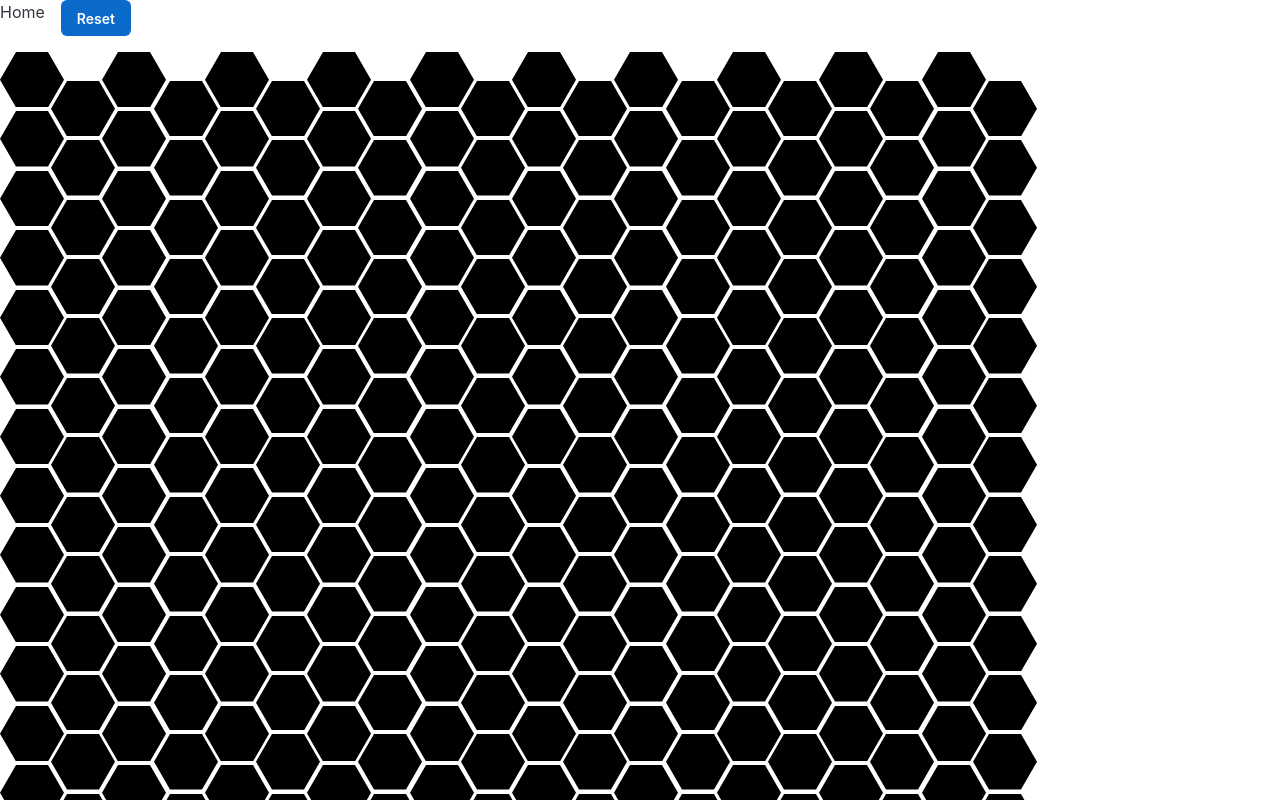
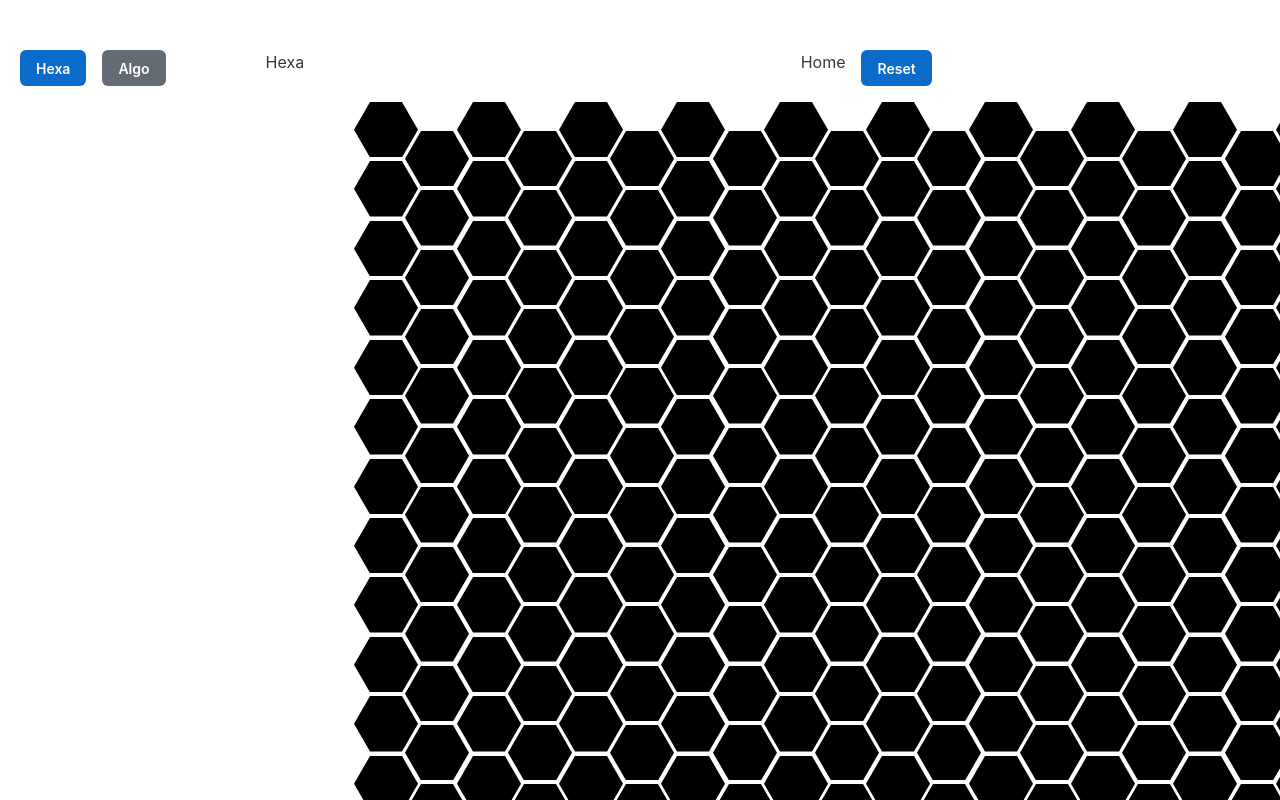
Before and after one commit to 444chak/VI, a Next.js app in the folder front-js/: page /home in a window 1280 px wide. Shown: the top 800 px of the page. Built offline with nearby package versions, Linux system fonts and the light colour scheme.

Commit message:
Arrangement page principale

```diff
--- /dev/null
+++ b/front-js/src/app/components/Space/Space.scss
@@ -0,0 +1,16 @@
+.space {
+    &.horizontal {
+      display: flex;
+      flex-direction: row;
+      &.space-between {
+        justify-content: space-between;
+      }
+    }
+    &.vertical {
+      display: flex;
+      flex-direction: column;
+      &.space-between {
+        justify-content: space-between;
+      }
+    }
+  }
--- /dev/null
+++ b/front-js/src/app/components/Space/Space.tsx
@@ -0,0 +1,60 @@
+/*
+    Space component
+*/
+"use client";
+
+import React from "react";
+import "./Space.scss";
+
+interface SpaceProps {
+  children?: React.ReactNode;
+  direction?: "horizontal" | "vertical";
+  space?: string;
+  spaceBetween?: boolean;
+  sizes?: string[];
+  margin?: {
+    left?: string;
+    right?: string;
+    top?: string;
+    bottom?: string;
+  };
+}
+
+const Space: React.FC<SpaceProps> = ({
+  children,
+  space,
+  direction,
+  margin,
+  sizes,
+  spaceBetween,
+}) => {
+  const isHorizontal = direction === "horizontal";
+  const marginStyle = isHorizontal
+    ? { marginRight: space }
+    : { marginBottom: space };
+
+  return (
+    <div
+      className={`space ${direction} ${spaceBetween ? "space-between" : ""}`}
+      style={{
+        marginLeft: margin?.left,
+        marginRight: margin?.right,
+        marginTop: margin?.top,
+        marginBottom: margin?.bottom,
+      }}
+    >
+      {React.Children.map(children, (child, index) => (
+        <div
+          style={{
+            flexBasis: sizes ? sizes[index] : "auto",
+            ...(index < React.Children.count(children) - 1 ? marginStyle : {}),
+          }}
+        >
+          {child}
+        </div>
+      ))}
+    </div>
+  );
+};
+
+export default Space;
--- /dev/null
+++ b/front-js/src/app/components/Space/index.ts
@@ -0,0 +1 @@
+export { default } from ".";
--- a/front-js/src/app/home/page.tsx
+++ b/front-js/src/app/home/page.tsx
@@ -3,11 +3,15 @@
 import React, { useEffect, useState } from "react";
 import { Typography, Box, Button } from "@mui/joy";
 import Hexa from "../components/hexa/Hexa";
+import Space from "../components/Space/Space";
 
 export default function Home() {
   const numberColumns = 20;
   const numberRows = 16;
   const size = 64; // min 64
+
+  // Gestion de l'état des paramètres de la grille (Algo ou Hexa)
+  const [isActive, setIsActive] = useState<"Hexa" | "Algo">("Hexa");
 
   // Gestion de l'état des couleurs pour chaque hexagone
   const [hexColors, setHexColors] = useState(
@@ -36,6 +40,44 @@ export default function Home() {
 
   return (
     <>
+      <Space
+        direction="horizontal"
+        margin={{ top: "50px", left: "20px", right: "20px" }}
+        sizes={["50%", "50%"]}
+        space="50px"
+      >
+        {/* Boutons Hexa et Algo */}
+        <Box display="flex" flexDirection={"row"} alignItems={"center"} justifyContent={"center"} gap={2}>
+          <Button
+            color={isActive === "Hexa" ? "primary" : "neutral"}
+            onClick={() => setIsActive("Hexa")}
+          >
+            Hexa
+          </Button>
+          <Button
+            color={isActive === "Algo" ? "primary" : "neutral"}
+            onClick={() => setIsActive("Algo")}
+          >
+            Algo
+          </Button>
+        </Box>
+
+        {/* Grille paramètre Algo */}
+        {isActive === "Algo" &&
+        (<>
+          <Typography>Algo</Typography>
+        </>)
+        }
+
+        {/* Grille paramètre Hexa */}
+        {isActive === "Hexa" &&
+        (<>
+          <Typography>Hexa</Typography>
+        </>)
+        }
+
+        {/* Grille principale */}
+        <Box display="flex" flexDirection={"column"} alignItems={"center"} justifyContent={"center"}>
           <Box display="flex" flexDirection="row" className="no-select" gap={2} mb={2}>
             <Typography>Home</Typography>
             <Button color="primary" onClick={resetColors}>
@@ -72,6 +114,8 @@ export default function Home() {
               </div>
             ))}
           </Box>
+        </Box>
+      </Space>
     </>
   );
 }
```
Lines whose indentation alone changed are shown as unchanged.
